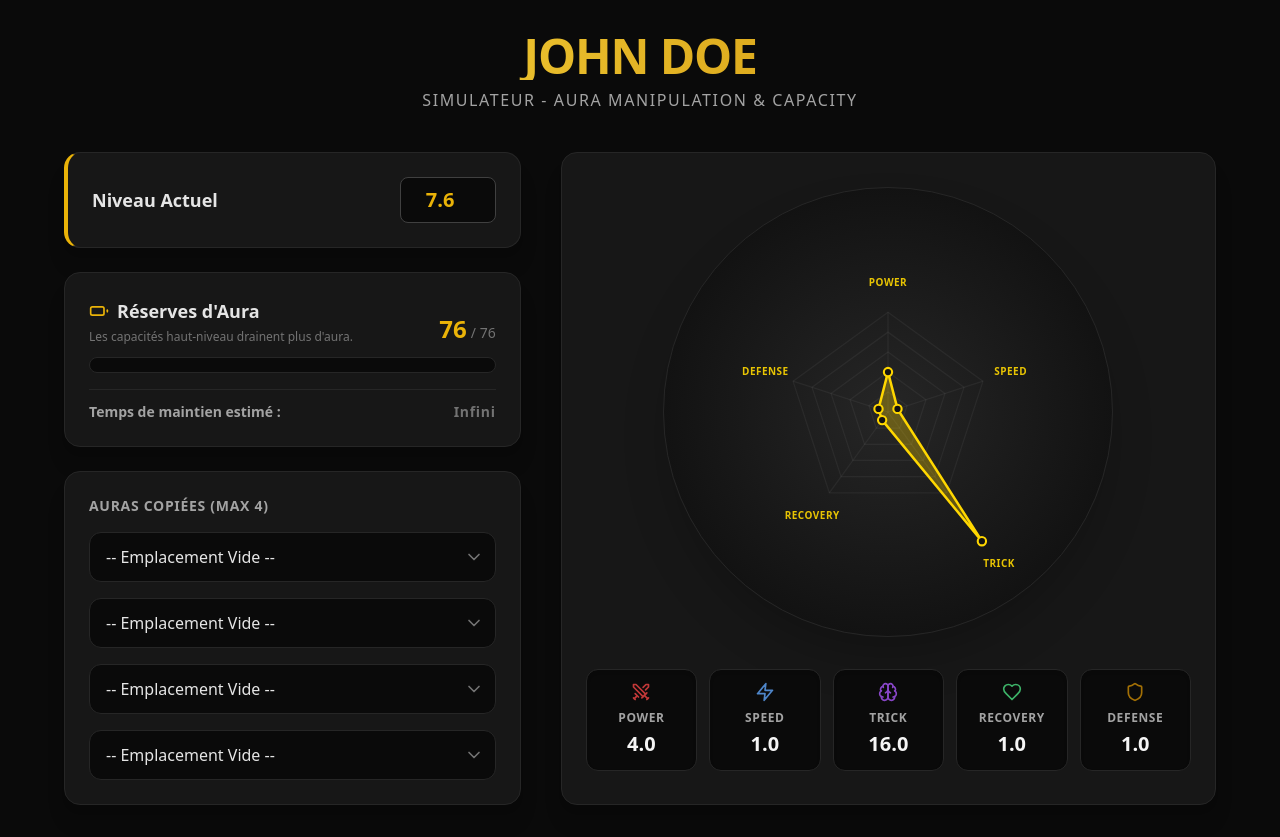
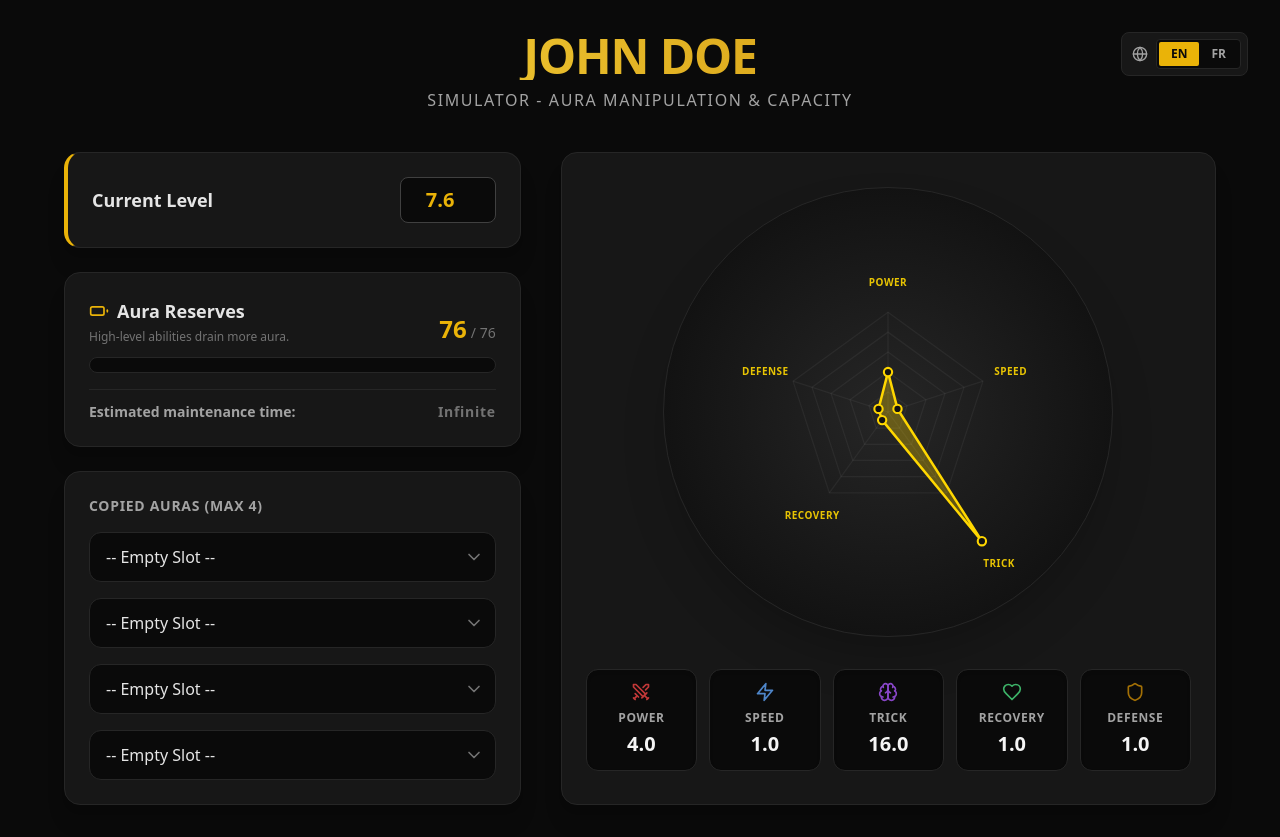
Before and after one commit to The-Night7/john_unordinary, a React (Vite) app: page / in a window 1280 px wide. Built offline with nearby package versions, Linux system fonts and the light colour scheme.

Commit message:
feat(i18n): add language switching between English and French
Add internationalization support with English and French translations for all UI text. Implement a language selector in the top-right corner with a Globe icon. Remove unnecessary peer dependencies from package-lock.json.

```diff
--- a/src/App.tsx
+++ b/src/App.tsx
@@ -1,6 +1,46 @@
 import React, { useState, useMemo } from 'react';
-import { Shield, Zap, Swords, Brain, Heart, ChevronDown, Battery, BatteryWarning } from 'lucide-react';
+import { Shield, Zap, Swords, Brain, Heart, ChevronDown, Battery, BatteryWarning, Globe } from 'lucide-react';
 import capacitesData from './capacites.json';
+
+// --- 0. DICTIONNAIRE DE TRADUCTION ---
+const translations = {
+  en: {
+    title: "JOHN DOE",
+    subtitle: "Simulator - Aura Manipulation & Capacity",
+    currentLevel: "Current Level",
+    auraReserves: "Aura Reserves",
+    auraSubtitle: "High-level abilities drain more aura.",
+    lowAuraWarning: '"I don\'t have much aura left..."',
+    estimatedTime: "Estimated maintenance time:",
+    infinite: "Infinite",
+    min: "min",
+    h: "h",
+    copiedAuras: "Copied Auras (Max 4)",
+    emptySlot: "-- Empty Slot --",
+    uncopyable: "Uncopyable",
+    insufficientAura: "Insufficient Aura",
+    levelAbbr: "Lvl",
+    unknown: "Unknown"
+  },
+  fr: {
+    title: "JOHN DOE",
+    subtitle: "Simulateur - Aura Manipulation & Capacity",
+    currentLevel: "Niveau Actuel",
+    auraReserves: "Réserves d'Aura",
+    auraSubtitle: "Les capacités haut-niveau drainent plus d'aura.",
+    lowAuraWarning: '"Je n\'ai plus beaucoup d\'aura en réserve..."',
+    estimatedTime: "Temps de maintien estimé :",
+    infinite: "Infini",
+    min: "min",
+    h: "h",
+    copiedAuras: "Auras Copiées (Max 4)",
+    emptySlot: "-- Emplacement Vide --",
+    uncopyable: "Non copiable",
+    insufficientAura: "Aura Insuffisante",
+    levelAbbr: "Niv",
+    unknown: "Inconnu"
+  }
+};
 
 // --- 1. CONFIGURATION DES STATS DE BASE DE JOHN ---
 const REFERENCE_LEVEL = 7.6;
@@ -22,8 +62,7 @@ const statConfig = [
   { key: 'defense', label: 'Defense', Icon: Shield, color: 'text-yellow-600' }
 ];
 
-// --- NOUVELLE LOGIQUE : CALCUL DU DRAIN D'AURA ---
-// Plus le niveau d'une capacité est élevé, plus le drain est exponentiel (complexité de l'aura)
+// --- LOGIQUE : CALCUL DU DRAIN D'AURA ---
 const getAuraCost = (niveau) => {
   return parseFloat((niveau * (niveau / 1.5)).toFixed(1));
 };
@@ -95,10 +134,13 @@ const RadarChart = ({ stats }) => {
 
 // --- 3. APPLICATION PRINCIPALE ---
 export default function App() {
+  const [lang, setLang] = useState('en'); // L'anglais est la langue par défaut
+  const txt = translations[lang];
+
   const [johnLevel, setJohnLevel] = useState(7.6);
   const [slots, setSlots] = useState(["", "", "", ""]);
 
-  // --- LOGIQUE DE RÉSERVE D'AURA (Aura Capacity Logic) ---
+  // --- LOGIQUE DE RÉSERVE D'AURA ---
   const maxAura = useMemo(() => johnLevel * 10, [johnLevel]);
 
   const currentAuraDrain = useMemo(() => {
@@ -112,23 +154,19 @@ export default function App() {
   const auraRemaining = parseFloat((maxAura - currentAuraDrain).toFixed(1));
   const auraPercentage = Math.min(100, (currentAuraDrain / maxAura) * 100);
 
-  // --- NOUVELLE LOGIQUE : ESTIMATION DU TEMPS DE MAINTIEN ---
+  // --- LOGIQUE : ESTIMATION DU TEMPS DE MAINTIEN ---
   const estimatedTimeMinutes = useMemo(() => {
     if (currentAuraDrain === 0) return Infinity;
-
-    // On calcule ce que coûterait une capacité exactement au niveau de John
     const refDrain = getAuraCost(johnLevel);
-
-    // Formule : 120 minutes (2h) pour un drain équivalent à son niveau
     return Math.round(120 * (refDrain / currentAuraDrain));
   }, [currentAuraDrain, johnLevel]);
 
   const formatTime = (mins) => {
-    if (mins === Infinity) return "Infini";
-    if (mins < 60) return `${mins} min`;
+    if (mins === Infinity) return txt.infinite;
+    if (mins < 60) return `${mins} ${txt.min}`;
     const h = Math.floor(mins / 60);
     const m = mins % 60;
-    return m > 0 ? `${h}h ${m}min` : `${h}h`;
+    return m > 0 ? `${h}${txt.h} ${m}${txt.min}` : `${h}${txt.h}`;
   };
 
   // --- MOTEUR DE FUSION ---
@@ -154,11 +192,8 @@ export default function App() {
         for (let key in cap.ratios_stats) statsCalculees[key] = cap.ratios_stats[key] * johnLevel;
       }
 
-      // La statistique principale à amplifier est déjà calculée dans le JSON
-      // (prend en compte la nature en cas d'égalité des stats de base)
       let maxStatKey = cap.stat_principale;
 
-      // Appliquer le bonus de 1.5 uniquement à la meilleure statistique (hors trick)
       for (let key in statsCalculees) {
         let valeur = statsCalculees[key];
         if (key === maxStatKey) valeur *= 1.5;
@@ -166,20 +201,10 @@ export default function App() {
       }
     });
 
-    // --- APPLICATION DE L'ARRONDI ICI ---
-    for (let key in stats) {
-      // Option 1 : Arrondi à 1 décimale (ex: 7.6)
-      // stats[key] = Math.round(stats[key] * 10) / 10;
-
-      // Option 2 : Pour arrondir à l'entier, utilise plutôt la ligne ci-dessous
-      // stats[key] = Math.round(stats[key]);
-    }
-
     return stats;
   }, [johnLevel, slots]);
 
   const updateSlot = (index: number, value: string) => {
-    // If the user is removing an ability (emptying the slot), always allow it
     if (!value) {
       const newSlots = [...slots];
       newSlots[index] = "";
@@ -187,24 +212,18 @@ export default function App() {
       return;
     }
 
-    // Checking if the new ability fits into John's Aura Reserves
     const cap = capacitesData.find(c => c.id === parseInt(value));
-
-    // <-- AJOUTER CETTE LIGNE POUR RASSURER TYPESCRIPT -->
     if (!cap) return;
 
     const currentSlotVal = slots[index];
     const currentCap = currentSlotVal ? capacitesData.find(c => c.id === parseInt(currentSlotVal)) : null;
 
     const currentDrainInThisSlot = currentCap ? getAuraCost(currentCap.niveau) : 0;
-    const newDrain = getAuraCost(cap.niveau); // TypeScript ne râlera plus ici
+    const newDrain = getAuraCost(cap.niveau);
 
     const projectedAuraDrain = currentAuraDrain - currentDrainInThisSlot + newDrain;
 
-    if (projectedAuraDrain > maxAura) {
-      // Simulate John's restriction: "I don't have that much aura left"
-      return;
-    }
+    if (projectedAuraDrain > maxAura) return;
 
     const newSlots = [...slots];
     newSlots[index] = value;
@@ -212,15 +231,34 @@ export default function App() {
   };
 
   return (
-    <div className="min-h-screen bg-neutral-950 text-neutral-100 font-sans p-4 md:p-8 selection:bg-yellow-500/30">
+    <div className="relative min-h-screen bg-neutral-950 text-neutral-100 font-sans p-4 md:p-8 selection:bg-yellow-500/30">
+
+      {/* Sélecteur de Langue */}
+      <div className="absolute top-4 right-4 md:top-8 md:right-8 flex items-center gap-2 bg-neutral-900 border border-neutral-800 p-1.5 rounded-lg z-10">
+        <Globe size={16} className="text-neutral-400 ml-1" />
+        <div className="flex bg-neutral-950 rounded p-0.5 border border-neutral-800">
+          <button
+            onClick={() => setLang('en')}
+            className={`px-3 py-1 text-xs font-bold rounded-sm transition-colors ${lang === 'en' ? 'bg-yellow-500 text-neutral-950' : 'text-neutral-400 hover:text-neutral-200'}`}
+          >
+            EN
+          </button>
+          <button
+            onClick={() => setLang('fr')}
+            className={`px-3 py-1 text-xs font-bold rounded-sm transition-colors ${lang === 'fr' ? 'bg-yellow-500 text-neutral-950' : 'text-neutral-400 hover:text-neutral-200'}`}
+          >
+            FR
+          </button>
+        </div>
+      </div>
 
       {/* En-tête */}
-      <div className="max-w-6xl mx-auto mb-10 text-center">
+      <div className="max-w-6xl mx-auto mb-10 text-center pt-8 md:pt-0">
         <h1 className="text-4xl md:text-5xl font-black text-transparent bg-clip-text bg-gradient-to-r from-yellow-300 to-yellow-600 tracking-tight mb-2">
-          JOHN DOE
+          {txt.title}
         </h1>
         <p className="text-neutral-400 font-medium uppercase tracking-widest text-sm md:text-base">
-          Simulateur - Aura Manipulation & Capacity
+          {txt.subtitle}
         </p>
       </div>
 
@@ -232,7 +270,7 @@ export default function App() {
           {/* Niveau de John */}
           <div className="bg-neutral-900 border border-neutral-800 p-6 rounded-2xl shadow-xl flex items-center justify-between border-l-4 border-l-yellow-500">
             <label className="text-lg font-bold text-neutral-200">
-              Niveau Actuel
+              {txt.currentLevel}
             </label>
             <input
               type="number"
@@ -245,15 +283,15 @@ export default function App() {
             />
           </div>
 
-          {/* RESERVES D'AURA (Nouvelle section logiciel limitant les capacités) */}
+          {/* RESERVES D'AURA */}
           <div className="bg-neutral-900 border border-neutral-800 p-6 rounded-2xl shadow-xl">
             <div className="flex justify-between items-end mb-3">
               <div>
                 <h2 className="text-neutral-200 font-bold text-lg flex items-center gap-2">
                   <Battery size={20} className={auraPercentage > 90 ? "text-red-500" : "text-yellow-500"} />
-                  Réserves d'Aura
+                  {txt.auraReserves}
                 </h2>
-                <p className="text-xs text-neutral-500 mt-1">Les capacités haut-niveau drainent plus d'aura.</p>
+                <p className="text-xs text-neutral-500 mt-1">{txt.auraSubtitle}</p>
               </div>
               <div className="text-right">
                 <span className="text-2xl font-black text-yellow-500">{auraRemaining}</span>
@@ -261,7 +299,6 @@ export default function App() {
               </div>
             </div>
 
-            {/* Barre de progression d'Aura */}
             <div className="h-4 w-full bg-neutral-950 rounded-full overflow-hidden border border-neutral-800 relative">
               <div
                 className={`h-full transition-all duration-500 ease-out ${auraPercentage > 90 ? 'bg-red-500' : 'bg-gradient-to-r from-yellow-600 to-yellow-400'}`}
@@ -271,13 +308,12 @@ export default function App() {
 
             {auraRemaining <= 5 && (
               <p className="text-red-400 text-xs font-bold mt-3 flex items-center gap-1">
-                <BatteryWarning size={14} /> "Je n'ai plus beaucoup d'aura en réserve..."
+                <BatteryWarning size={14} /> {txt.lowAuraWarning}
               </p>
             )}
 
-            {/* NOUVEAU : Affichage du temps estimé */}
             <div className="flex justify-between items-center mt-4 border-t border-neutral-800 pt-3">
-              <span className="text-sm font-semibold text-neutral-400">Temps de maintien estimé :</span>
+              <span className="text-sm font-semibold text-neutral-400">{txt.estimatedTime}</span>
               <span className={`text-sm font-black tracking-wider ${currentAuraDrain === 0 ? 'text-neutral-500' : auraPercentage > 80 ? 'text-red-400' : 'text-yellow-500'}`}>
                 {formatTime(estimatedTimeMinutes)}
               </span>
@@ -286,7 +322,7 @@ export default function App() {
 
           {/* Emplacements de copie */}
           <div className="bg-neutral-900 border border-neutral-800 p-6 rounded-2xl shadow-xl space-y-4">
-            <h2 className="text-neutral-400 font-semibold mb-4 text-sm uppercase tracking-wider">Auras Copiées (Max 4)</h2>
+            <h2 className="text-neutral-400 font-semibold mb-4 text-sm uppercase tracking-wider">{txt.copiedAuras}</h2>
 
             {slots.map((slot, index) => {
               const currentCap = slot ? capacitesData.find(c => c.id === parseInt(slot)) : null;
@@ -299,35 +335,29 @@ export default function App() {
                     onChange={(e) => updateSlot(index, e.target.value)}
                     className="w-full appearance-none bg-neutral-950 border border-neutral-800 text-neutral-200 py-3 pl-4 pr-16 rounded-xl focus:outline-none focus:ring-2 focus:ring-yellow-500/50 focus:border-yellow-500 transition-all cursor-pointer font-medium"
                   >
-                    <option value="">-- Emplacement Vide --</option>
+                    <option value="">{txt.emptySlot}</option>
                     {capacitesData.map(cap => {
                       const cost = getAuraCost(cap.niveau);
-                      // On grise/désactive l'option si elle dépasse l'aura dispo
                       const isTooExpensive = (currentAuraDrain - currentSlotDrain + cost) > maxAura;
-                      // On grise également si la capacité n'est pas copiable (Mental ou Meta)
                       const isUncopyable = cap.copiable === false;
 
-                      // Déterminer la raison de la désactivation pour l'afficher à l'utilisateur
                       let disabledReason = "";
                       if (isUncopyable) {
-                        // Affiche dynamiquement le type (ex: "[Mental - Non copiable]" ou "[Meta - Non copiable]")
-                        disabledReason = ` [${cap.type || 'Inconnu'} - Non copiable]`;
+                        disabledReason = ` [${cap.type || txt.unknown} - ${txt.uncopyable}]`;
                       } else if (isTooExpensive && cap.id !== parseInt(slot)) {
-                        disabledReason = " [Aura Insuffisante]";
+                        disabledReason = ` [${txt.insufficientAura}]`;
                       }
 
-                      // La capacité est désactivée si elle est non-copiable, ou si elle coûte trop cher (sauf si elle est déjà sélectionnée)
                       const isDisabled = isUncopyable || (isTooExpensive && cap.id !== parseInt(slot));
 
                       return (
                         <option key={cap.id} value={cap.id} disabled={isDisabled}>
-                          {cap.nom_capacite} ({cap.nom_personnage}) - Niv {cap.niveau} {disabledReason}
+                          {cap.nom_capacite} ({cap.nom_personnage}) - {txt.levelAbbr} {cap.niveau} {disabledReason}
                         </option>
                       )
                     })}
                   </select>
 
-                  {/* Indicateur de coût d'aura dans le select */}
                   {slot && currentCap && (
                     <div className="absolute right-10 top-1/2 -translate-y-1/2 text-xs font-bold text-yellow-500/70 bg-yellow-500/10 px-2 py-1 rounded-md">
                       -{getAuraCost(currentCap.niveau)}
```
Also changed, not shown: tailwind.config.js (+5 -2 lines), src/index.css (line endings or trailing spaces), 1 other file (tests, documents, lock files or other folders).
